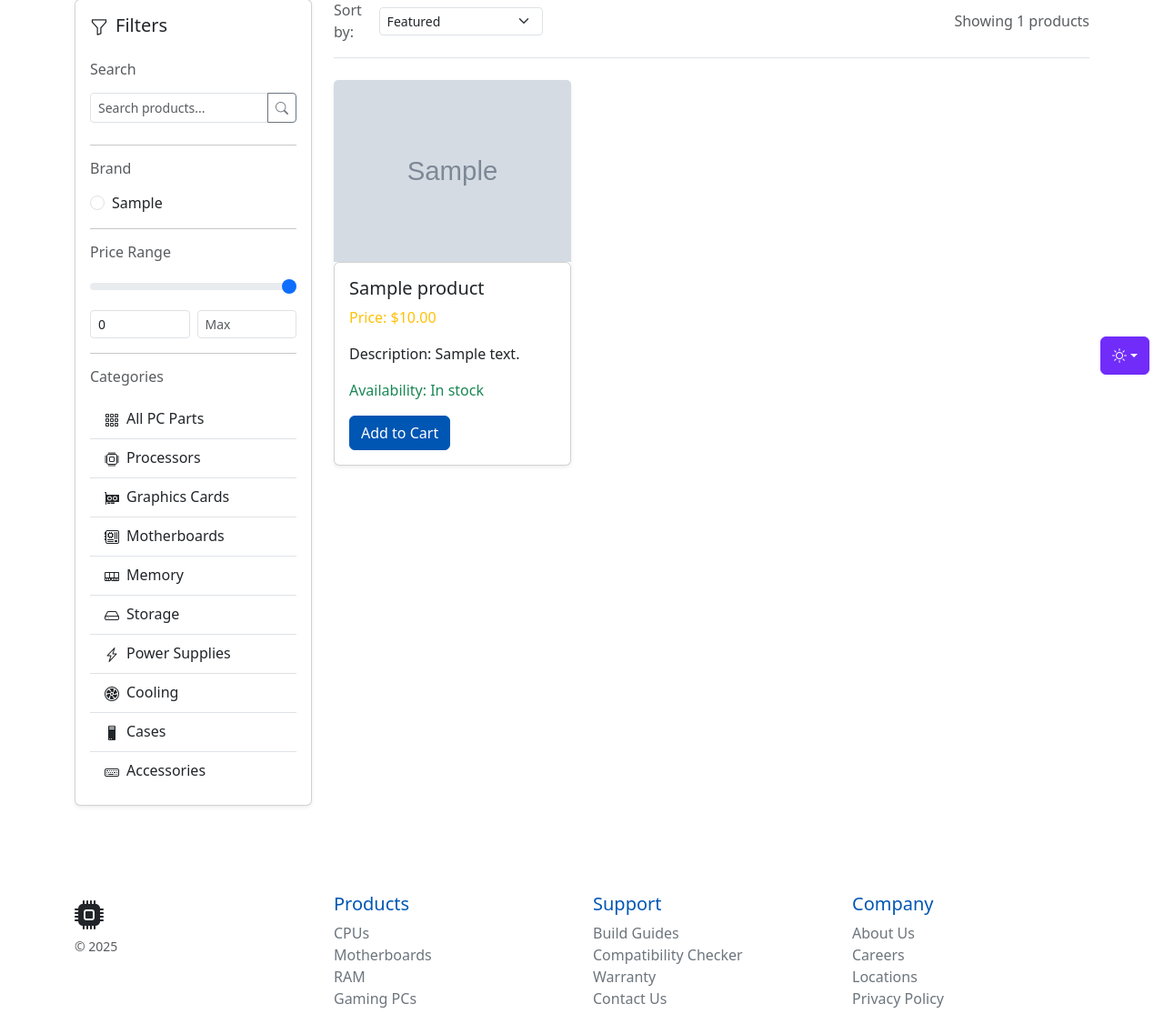
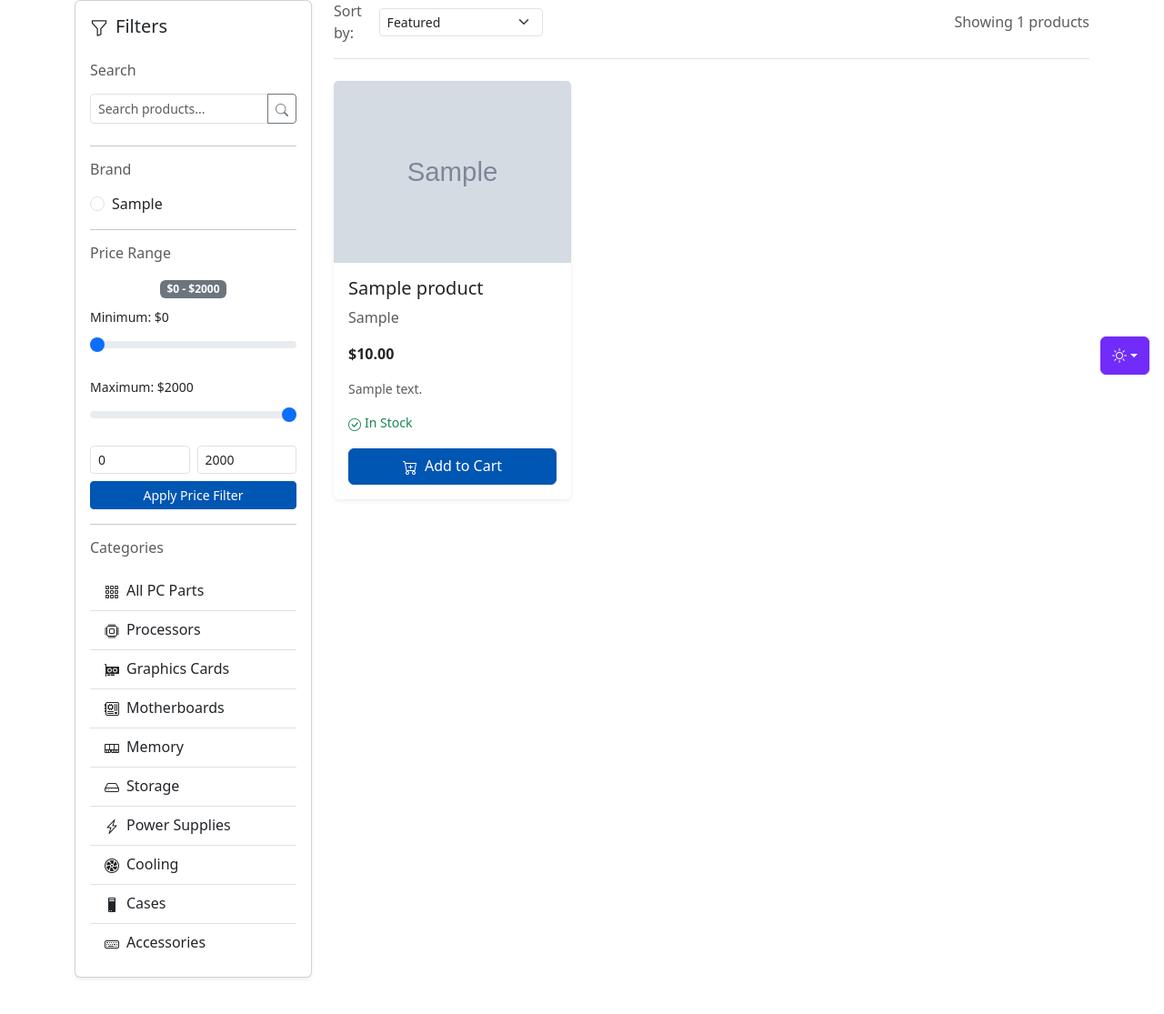
Before and after one commit to Dantheman85427/CYBI-6314-Class-Project, a Flask app: page /Homepage/Parts in a window 1280 px wide. Shown: the part 372-1487 px from the top of the page at 91% size. Run offline with Flask 3, Linux system fonts and the light colour scheme; a user stored in the database is signed in; tables that the repository leaves empty hold one stand-in row (values such as "Sample post"); grey boxes marked "Sample" are stand-in pictures; parts of the project's set-up code (start-up, migrations or seed data) failed here and were passed over.

Commit message:
Added sliders for min and max prices, added orders button, and other buttons to other part categories.
Sliders utilizing JavaScript for both min and max to send to backend for filtering, added buttons to rest of part categories, session username used to display username on account button, and added orders button with bootstrap logo.

```diff
--- a/templates/base.html
+++ b/templates/base.html
@@ -647,8 +647,8 @@
     </div>
 
     <!-- Header -->
-    <header data-bs-theme="dark">
-        <nav class="navbar navbar-expand-md navbar-dark bg-dark-custom">
+    <header>
+        <nav class="navbar navbar-expand-md">
             <div class="container-fluid">
                 <a class="navbar-brand" href="{{ url_for('homepage') }}">
                     <i class="bi bi-cpu-fill me-2"></i>PC Hardware Pro
@@ -672,14 +672,23 @@
                                 <li><a class="dropdown-item" href="{{ url_for('parts', category='memory') }}">RAM</a></li>
                                 <li><a class="dropdown-item" href="{{ url_for('parts', category='gpus') }}">GPUs</a></li>
                                 <li><a class="dropdown-item" href="{{ url_for('parts', category='storage') }}">Storage</a></li>
+                                <li><a class="dropdown-item" href="{{ url_for('parts', category='power-supplies') }}">Power Supplies</a></li>
+                                <li><a class="dropdown-item" href="{{ url_for('parts', category='cooling') }}">Cooling</a></li>
                             </ul>
                         </li>
                         <li class="nav-item">
                             <a class="nav-link" href="{{ url_for('prebuilt_pcs') }}">Gaming PCs</a>
                         </li>
                         <li class="nav-item">
+                            <a class="nav-link" href="{{ url_for('parts', category='cases') }}">Cases</a>
+                        </li>
+                        <li class="nav-item">
                             <a class="nav-link" href="{{ url_for('parts', category='accessories') }}">Accessories</a>
                         </li>
+                        <li class="nav-item">
+                            <a class="nav-link" href="{{ url_for('parts', category='Parts') }}">All Parts</a>
+                        </li>
+
                     </ul>
                     <!-- Search Form -->
                     <form class="d-flex" role="search" method="GET" action="{{ url_for('parts') }}">
@@ -693,12 +702,18 @@
                             <i class="bi bi-search"></i>
                         </button>
                     </form>
+                    <div class = "d-flex align-items-center gap-3">
                     <a class="nav-link" href="{{ url_for('cart') }}">
                         <i class="bi bi-cart3"></i> Cart
                     </a>
+                    <a class="nav-link" href="{{ url_for('orders') }}">
+                        <i class="bi bi-bag-check"></i> Orders
+                    </a>
+                    </div>
                     <div class="navbar-nav ms-3">
                         <a href="{{ url_for('account') }}">
-                            <button type="button" class="btn btn-primary">Account</button>
+                            <button type="button" class="btn btn-primary"> {{session['username']}}</button>
+
                         </a>
                         <a href="{{ url_for('log_out') }}">
                             <button type="button" class="btn btn-primary">Logout</button>
@@ -840,6 +855,3 @@
     {% block scripts %}{% endblock %}
 </body>
 </html>
-
-</body>
-</html>
--- a/templates/parts.html
+++ b/templates/parts.html
@@ -14,25 +14,38 @@
     .product-card {
         transition: transform .3s ease;
     }
-    /* Hero background dimming for contrast */
+    /* Hero background - uses theme colors */
     .category-hero {
         background-size: cover;
         background-position: center;
         background-repeat: no-repeat;
         background-blend-mode: multiply;
-        background-color: rgba(0, 0, 0, .55);
+        background-color: var(--bs-carousel-bg); /* Uses theme's carousel overlay color */
+    }
+
+    /* Make hero text use theme colors */
+    .category-hero h1 {
+        color: var(--bs-caption-text) !important; /* Uses theme's caption text color */
+    }
+
+    .category-hero .lead {
+        color: var(--bs-caption-text);
+        opacity: 0.9;
+    }
+    /* Theme-aware badge */
+    .badge-theme {
+        background-color: var(--bs-primary) !important;
+        color: #ffffff !important;
     }
 </style>
 {% endblock %}
 
 {% block body %}
 
-<!-- ========================= -->
 <!--   HERO / CATEGORY HEADER  -->
-<!-- ========================= -->
-<div class="px-4 py-5 text-center text-light category-hero border-bottom"
+<div class="px-4 py-5 text-center category-hero border-bottom"
      style="background-image: url('https://images.unsplash.com/photo-1604754742629-3e5728249d73?auto=format&w=1600&q=60');">
-    <h1 class="display-4 fw-bold text-primary">
+    <h1 class="display-4 fw-bold">
         {% if search_term %}
             Search Results for "{{ search_term }}"
         {% elif category %}
@@ -43,7 +56,7 @@
     </h1>
 
     <div class="col-lg-6 mx-auto">
-        <p class="lead opacity-75">
+        <p class="lead">
 
         {% if search_term %}
             Found {{ products|length }} products matching "{{ search_term }}"
@@ -76,29 +89,26 @@
             <i class="bi bi-arrow-left me-2"></i>View All Products
         </a>
         {% else %}
-        <span class="badge text-bg-primary px-3 py-2 mt-3">
+        <span class="badge badge-theme">
             {{ products|length }} products found
         </span>
         {% endif %}
     </div>
 </div>
 
-<!-- ========================= -->
-<!--          CONTENT          -->
-<!-- ========================= -->
+<!--CONTENT -->
 <div class="container my-5">
     <!-- Flash messages -->
     {% for message in get_flashed_messages() %}
-    <div class="alert alert-warning mt-3" role="alert">
+    <div class="alert alert-warning alert-dismissible fade show mt-3" role="alert">
         {{ message }}
-        <button type="button" class="btn-close" data-bs-dismiss="alert" aria-label="Close" onclick="removeFlash()"></button>
+        <button type="button" class="btn-close" data-bs-dismiss="alert" aria-label="Close"></button>
     </div>
     {% endfor %}
+
     <div class="row g-4">
 
-        <!-- ========================= -->
         <!--        FILTER SIDEBAR     -->
-        <!-- ========================= -->
         <div class="col-lg-3">
             <div class="card shadow-sm sticky-top" style="top: 2rem;">
                 <div class="card-body">
@@ -179,22 +189,52 @@
 
                     <!-- Price Filter -->
                     <h6 class="text-muted mb-3">Price Range</h6>
+
+                    <!-- Display current range -->
+                    <div class="text-center mb-2">
+                        <span class="badge text-bg-secondary">
+                            $<span id="minDisplay">{{ min_price }}</span> - $<span id="maxDisplay">{{ max_price if max_price is not none else 2000 }}</span>
+                        </span>
+                    </div>
+
+                    <!-- Separate sliders with labels -->
+                    <div class="mb-3">
+                        <label class="form-label small">Minimum: $<span id="minLabel">{{ min_price }}</span></label>
                         <input type="range" class="form-range"
-                           min="0" max="2000"
-                           value="{{ max_price if max_price is not none and max_price < 2000 else 2000 }}"
-                           oninput="updatePriceDisplay(this.value)">
+                               id="minSlider"
+                               min="0" max="2000" step="10"
+                               value="{{ min_price }}"
+                               oninput="updateMinSlider(this.value)">
+                    </div>
 
+                    <div class="mb-3">
+                        <label class="form-label small">Maximum: $<span id="maxLabel">{{ max_price if max_price is not none else 2000 }}</span></label>
+                        <input type="range" class="form-range"
+                               id="maxSlider"
+                               min="0" max="2000" step="10"
+                               value="{{ max_price if max_price is not none else 2000 }}"
+                               oninput="updateMaxSlider(this.value)">
+                    </div>
+
+                    <!-- Number inputs for precise control -->
                     <div class="d-flex gap-2 mt-2">
                         <input type="number" id="minPrice"
                                class="form-control form-control-sm"
-                               placeholder="Min" value="{{ min_price }}"
-                               onchange="updateFilters()">
+                               placeholder="Min"
+                               value="{{ min_price }}"
+                               min="0" max="2000"
+                               onchange="syncSliders()">
                         <input type="number" id="maxPrice"
                                class="form-control form-control-sm"
                                placeholder="Max"
-                               value="{{ max_price if max_price is not none else '' }}"
-                               onchange="updateFilters()">
+                               value="{{ max_price if max_price is not none else 2000 }}"
+                               min="0" max="2000"
+                               onchange="syncSliders()">
                     </div>
+
+                    <button class="btn btn-sm btn-primary w-100 mt-2" onclick="updateFilters()">
+                        Apply Price Filter
+                    </button>
 
                     <hr>
 
@@ -283,26 +323,35 @@
                 <div class="col">
                     <div class="card shadow-sm border-0 h-100 product-card">
 
-                        {% set img_path = product.product_Image.replace('\\', '/') if product.product_Image else 'images/default.png' %}
-                        <img src="{{ url_for('static', filename=product.product_Image.replace('static/', '')) }}"
+                        <img src="{{ url_for('static', filename=product.product_Image.replace('static/', '')) if product.product_Image else url_for('static', filename='images/default.png') }}"
                              class="card-img-top"
                              alt="{{ product.product_Name }}"
                              style="height:200px; object-fit:cover;">
 
-                        <div class="card">
                         <div class="card-body">
                             <h5 class="card-title">{{ product.product_Name }}</h5>
-                                <p class="card-text text-warning">Price: ${{ "%.2f"|format(product.product_Price) }}</p>
-                                <p class="card-text">Description: {{ product.product_Description }}</p>
+                            <p class="card-text text-muted">{{ product.product_Brand }}</p>
+                            <p class="card-text fw-bold">${{ "%.2f"|format(product.product_Price) }}</p>
+                            <p class="card-text small text-muted">{{ product.product_Description[:100] }}{% if product.product_Description|length > 100 %}...{% endif %}</p>
+
                             {% if product.product_Stock > 0 %}
-                                    <p class="card-text text-success">Availability: In stock</p>
-                                    <a href="{{ url_for('add_to_cart', product_id=product.product_ID) }}" class="btn btn-primary">Add to Cart</a>
+                                <p class="card-text small text-success">
+                                    <i class="bi bi-check-circle me-1"></i>In Stock
+                                </p>
+                                <a href="{{ url_for('add_to_cart', product_id=product.product_ID) }}"
+                                   class="btn btn-primary w-100">
+                                    <i class="bi bi-cart-plus me-2"></i>Add to Cart
+                                </a>
                             {% else %}
-                                    <p class="card-text text-danger">Availability: Out of stock</p>
-                                    <button class="btn btn-secondary" disabled>Add to Cart</button>
+                                <p class="card-text small text-danger">
+                                    <i class="bi bi-x-circle me-1"></i>Out of Stock
+                                </p>
+                                <button class="btn btn-secondary w-100" disabled>
+                                    <i class="bi bi-cart-x me-2"></i>Unavailable
+                                </button>
                             {% endif %}
                         </div>
-                        </div>
+
                     </div>
                 </div>
                 {% endfor %}
@@ -326,10 +375,55 @@
 
 {% block scripts %}
 <script>
+function updateMinSlider(value) {
+    const maxSlider = document.getElementById('maxSlider');
+    const maxValue = parseInt(maxSlider.value);
+
+    // Prevent min from exceeding max
+    if (parseInt(value) > maxValue) {
+        value = maxValue;
+        document.getElementById('minSlider').value = value;
+    }
+
+    // Update all displays
+    document.getElementById('minDisplay').textContent = value;
+    document.getElementById('minLabel').textContent = value;
+    document.getElementById('minPrice').value = value;
+}
+
+function updateMaxSlider(value) {
+    const minSlider = document.getElementById('minSlider');
+    const minValue = parseInt(minSlider.value);
+
+    // Prevent max from going below min
+    if (parseInt(value) < minValue) {
+        value = minValue;
+        document.getElementById('maxSlider').value = value;
+    }
+
+    // Update all displays
+    document.getElementById('maxDisplay').textContent = value;
+    document.getElementById('maxLabel').textContent = value;
+    document.getElementById('maxPrice').value = value;
+}
+
+function syncSliders() {
+    const minPrice = parseInt(document.getElementById('minPrice').value) || 0;
+    const maxPrice = parseInt(document.getElementById('maxPrice').value) || 2000;
+
+    // Update sliders when number inputs change
+    document.getElementById('minSlider').value = minPrice;
+    document.getElementById('maxSlider').value = maxPrice;
+
+    // Update displays
+    updateMinSlider(minPrice);
+    updateMaxSlider(maxPrice);
+}
+
 function updateFilters() {
     const brand = document.querySelector('input[name="brand"]:checked')?.value || '';
     const minPrice = document.getElementById('minPrice').value || 0;
-    const maxPrice = document.getElementById('maxPrice').value || '';
+    const maxPrice = document.getElementById('maxPrice').value || 2000;
     const searchTerm = document.getElementById('searchInput').value || '';
 
     let url = '{{ url_for("parts", category=category) }}';
@@ -338,7 +432,7 @@ function updateFilters() {
     if (searchTerm) params.append('search', searchTerm);
     if (brand) params.append('brand', brand);
     if (minPrice > 0) params.append('min_price', minPrice);
-    if (maxPrice) params.append('max_price', maxPrice);
+    if (maxPrice < 2000) params.append('max_price', maxPrice);
 
     window.location.href = params.toString() ? url + '?' + params.toString() : url;
 }
@@ -353,10 +447,6 @@ function clearAllFilters() {
     window.location.href = '{{ url_for("parts", category=category) }}';
 }
 
-function updatePriceDisplay(value) {
-    document.getElementById('maxPrice').value = value;
-}
-
 function sortProducts(value) {
     alert("Sorting would occur server-side: " + value);
 }
```
Lines whose indentation alone changed are shown as unchanged.
